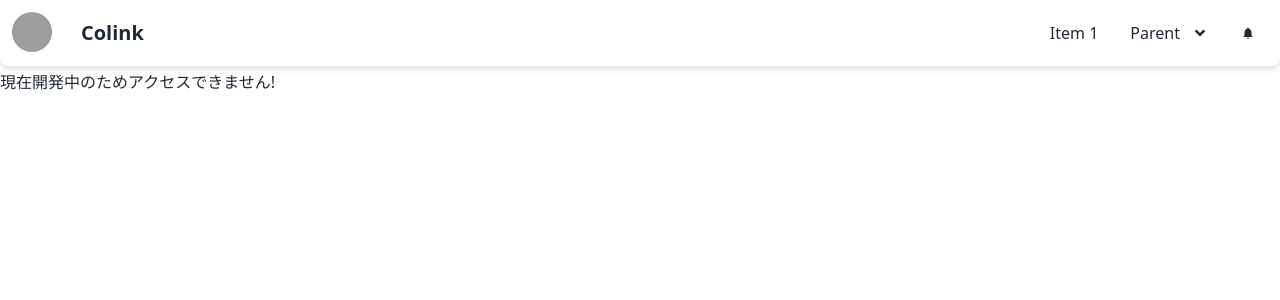
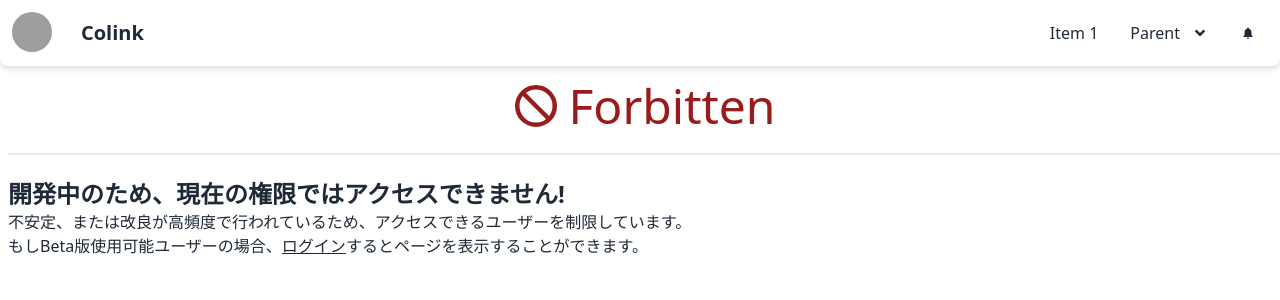
Before and after one commit to tamagoez/colink, a Next.js app: page /atmarkyou in a window 1280 px wide. Shown: the top 300 px of the page. Built offline with nearby package versions, Linux system fonts and the light colour scheme; grey boxes are pictures that could not be loaded.

Commit message:
Fix bug and reedit

```diff
--- /dev/null
+++ b/components/ButtomNav.tsx
@@ -0,0 +1,15 @@
+import { IoMdNotificationsOutline } from "react-icons/io";
+
+export default function ButtomNav() {
+  return (
+    <>
+      <div className="btm-nav btm-nav-lg">
+        <button id="notify" className="btn-nav">
+          <IoMdNotificationsOutline />
+        </button>
+        <button className="btn-nav"></button>
+        <button className="btn-nav"></button>
+      </div>
+    </>
+  );
+}
--- /dev/null
+++ b/components/Forbitten.tsx
@@ -0,0 +1,26 @@
+import Link from "next/link";
+import { LoginCheck } from "../lib/supabaseFunc";
+import { IoBan } from "react-icons/io5";
+
+export default function Forbitten() {
+  return (
+    <>
+      <p className="text-red-800 text-5xl flex justify-center gap-2">
+        <IoBan /> Forbitten
+      </p>
+      <div className="divider" />
+      <h1 className="font-bold text-2xl">
+        開発中のため、現在の権限ではアクセスできません!
+      </h1>
+      <p className="text-md">
+        不安定、または改良が高頻度で行われているため、アクセスできるユーザーを制限しています。
+        <br />
+        もしBeta版使用可能ユーザーの場合、
+        <Link href="/account/login" passHref>
+          <span className="link">ログイン</span>
+        </Link>
+        するとページを表示することができます。
+      </p>
+    </>
+  );
+}
--- a/components/NavBar.tsx
+++ b/components/NavBar.tsx
@@ -47,7 +47,7 @@ export default function NavBar() {
           </div>
         </div>
         <div className="flex-1 pl-2">
-          <Link href="/dashboard" passHref>
+          <Link href="/" passHref>
             <a className="btn btn-ghost normal-case text-xl">Colink</a>
           </Link>
         </div>
--- /dev/null
+++ b/files/allowpages.json
@@ -0,0 +1 @@
+["/", "/_error", "/account/login", "/account/signup"]
--- /dev/null
+++ b/lib/supabaseFunc.ts
@@ -0,0 +1,5 @@
+import supabase from "./supabaseClient";
+
+export function LoginCheck() {
+  return false;
+}
--- a/package.json
+++ b/package.json
@@ -32,5 +32,8 @@
   "devDependencies": {
     "eslint": "8.12.0",
     "eslint-config-next": "12.1.4"
-  }
+  },
+  "keywords": [],
+  "name": "colink",
+  "description": ""
 }
--- a/pages/_app.tsx
+++ b/pages/_app.tsx
@@ -2,6 +2,8 @@ import "../styles/globals.css";
 import { ChakraProvider } from "@chakra-ui/react";
 import { useRouter } from "next/router";
 import NavBar from "../components/NavBar";
+import Forbitten from "../components/Forbitten";
+import allowpages from "../files/allowpages.json";
 
 function MyApp({ Component, pageProps }) {
   const router = useRouter();
@@ -12,8 +14,7 @@ function MyApp({ Component, pageProps }) {
     enableaccess = true;
   } else {
     if (
-      address === "/" ||
-      address === "/_error" ||
+      allowpages.includes(address) ||
       localStorage.getItem("permit_access") === "true"
     ) {
       enableaccess = true;
@@ -35,7 +36,9 @@ function MyApp({ Component, pageProps }) {
     return (
       <>
         <NavBar />
-        <h1>現在開発中のためアクセスできません!</h1>
+        <div className="ml-2 mt-4">
+          <Forbitten />
+        </div>
       </>
     );
   }
--- a/pages/index.tsx
+++ b/pages/index.tsx
@@ -1,6 +1,12 @@
 import Link from "next/link";
+import { useRouter } from "next/router";
+import { LoginCheck } from "../lib/supabaseFunc";
 
 export default function Index() {
+  const router = useRouter();
+  if (LoginCheck()) {
+    router.push("/dashboard");
+  }
   return (
     <>
       <div className="hero min-h-screen bg-base-200">
```
Also changed, not shown: lib/supabaseClient.ts (renamed from lib/supabase.ts), 1 other file (tests, documents, lock files or other folders).
